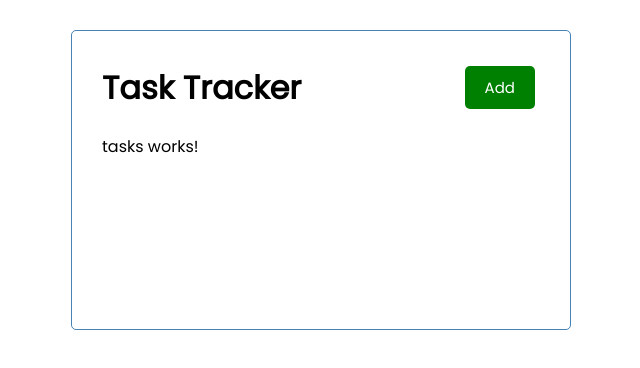
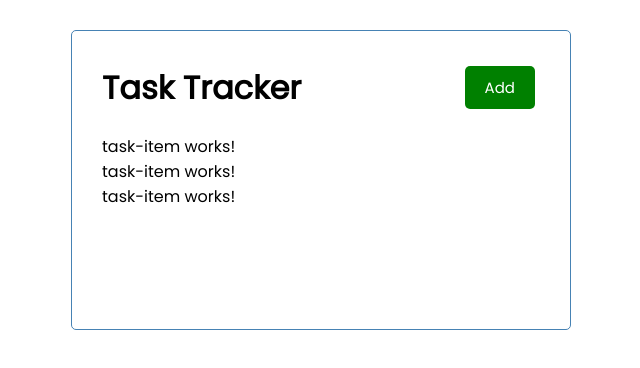
Before and after one commit to AdibaEmma/task-tracker-app, an Angular app: page / in a window 1280 px wide. Shown: the top 368 px of the page, without its empty margins (319-959 px from the left). Built offline with nearby package versions, Linux system fonts and the light colour scheme.

Commit message:
add task-item component

```diff
--- a/src/app/app.module.ts
+++ b/src/app/app.module.ts
@@ -5,13 +5,15 @@ import { AppComponent } from './app.component';
 import { HeaderComponent } from './components/header/header.component';
 import { ButtonComponent } from './components/button/button.component';
 import { TasksComponent } from './components/tasks/tasks.component';
+import { TaskItemComponent } from './components/task-item/task-item.component';
 
 @NgModule({
   declarations: [
     AppComponent,
     HeaderComponent,
     ButtonComponent,
-    TasksComponent
+    TasksComponent,
+    TaskItemComponent
   ],
   imports: [
     BrowserModule
--- /dev/null
+++ b/src/app/components/task-item/task-item.component.html
@@ -0,0 +1 @@
+<p>task-item works!</p>
--- /dev/null
+++ b/src/app/components/task-item/task-item.component.ts
@@ -0,0 +1,17 @@
+import { Component, Input, OnInit } from '@angular/core';
+import { Task } from 'src/app/Task';
+
+@Component({
+  selector: 'app-task-item',
+  templateUrl: './task-item.component.html',
+  styleUrls: ['./task-item.component.css']
+})
+export class TaskItemComponent implements OnInit {
+  @Input() task: Task | undefined
+
+  constructor() { }
+
+  ngOnInit(): void {
+  }
+
+}
--- a/src/app/components/tasks/tasks.component.html
+++ b/src/app/components/tasks/tasks.component.html
@@ -1 +1 @@
-<p>tasks works!</p>
+<app-task-item *ngFor="let task of tasks" [task]="task">{{ task.text }}</app-task-item>
--- a/src/app/components/tasks/tasks.component.ts
+++ b/src/app/components/tasks/tasks.component.ts
@@ -1,4 +1,6 @@
 import { Component, OnInit } from '@angular/core';
+import { Task } from 'src/app/Task';
+import { TASKS } from 'src/app/mock-tasks';
 
 @Component({
   selector: 'app-tasks',
@@ -7,6 +9,8 @@ import { Component, OnInit } from '@angular/core';
 })
 export class TasksComponent implements OnInit {
 
+  tasks: Task[] = TASKS
+
   constructor() { }
 
   ngOnInit(): void {
```
Also changed, not shown: src/app/components/task-item/task-item.component.css (added), 1 other file (tests, documents, lock files or other folders).
